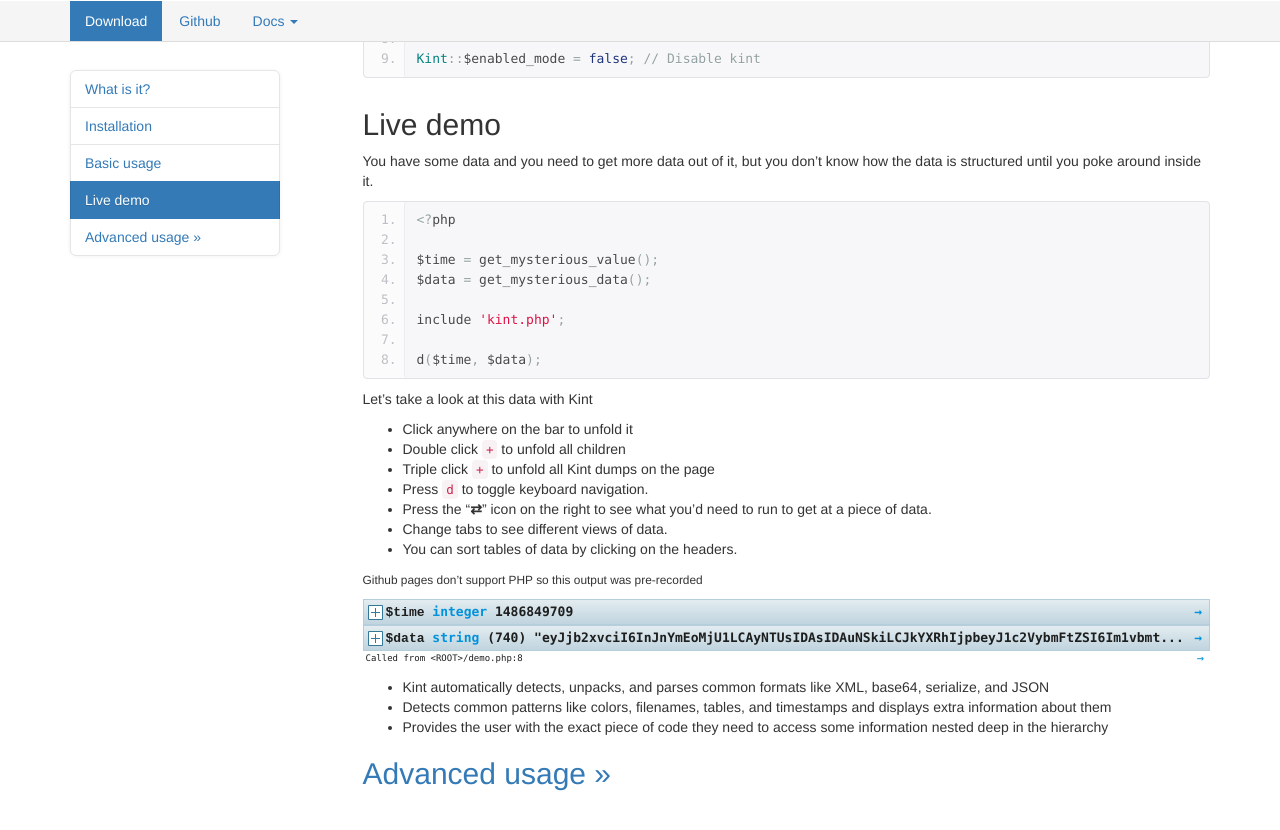
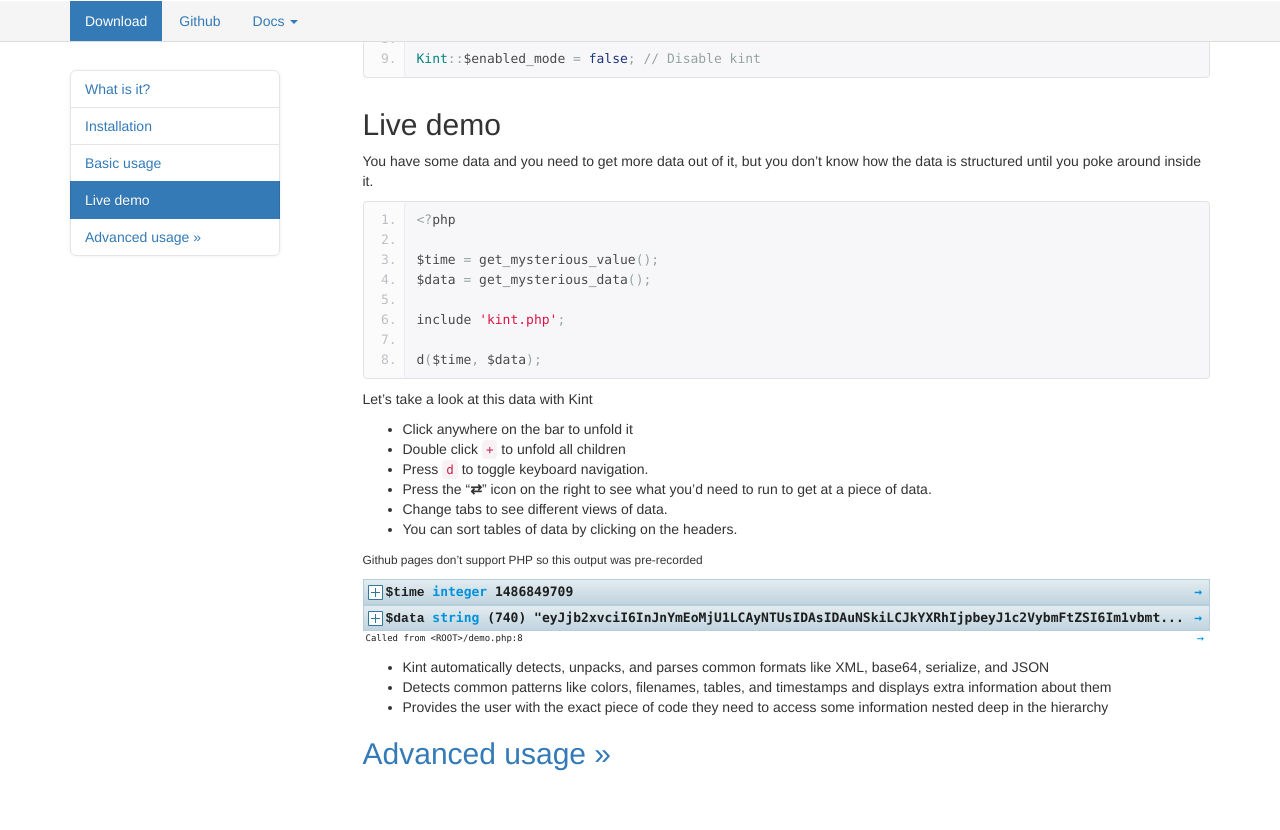
Before and after one commit to kint-php/kint, a Jekyll site: the page built from index.md, in a window 1280 px wide and 900 px high, scrolled down 1442 px. Shown: the top 830 px of the window. Built offline with Jekyll 4.4.1, drawn with Linux system fonts in a browser that asks for light colours; nearby versions of some CDN libraries.

Commit message:
Remove triple-click line
Not really relevant for the demo

```diff
--- a/index.md
+++ b/index.md
@@ -91,7 +91,6 @@ Let's take a look at this data with Kint
 
 * Click anywhere on the bar to unfold it
 * Double click `+` to unfold all children
-* Triple click `+` to unfold all Kint dumps on the page
 * Press `d` to toggle keyboard navigation.
 * Press the "**⇄**" icon on the right to see what you'd need to run to get at a piece of data.
 * Change tabs to see different views of data.
```
